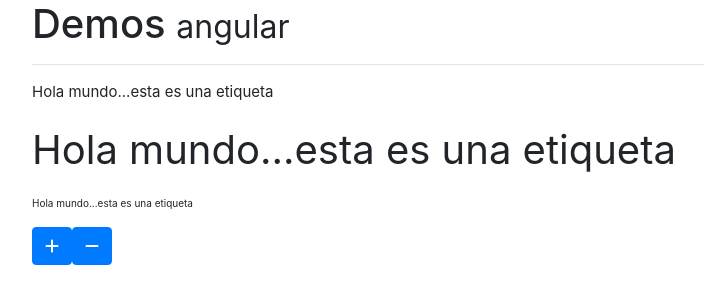
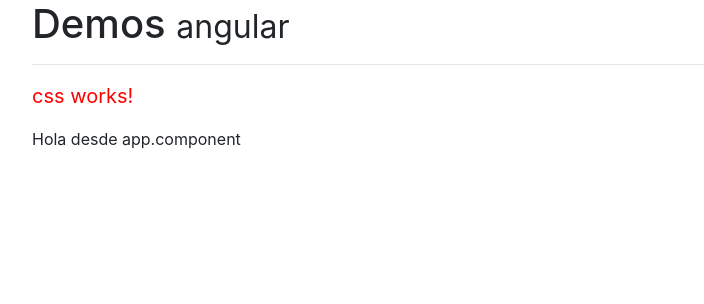
Before and after one commit to Brigitte9219/Miscelaneos_Angular, an Angular app: page / in a window 1280 px wide. Shown: the top 304 px of the page, without its empty margins (53-757 px from the left). Built offline with nearby package versions, Linux system fonts and the light colour scheme; a web font is replaced by a local one.

Commit message:
Aplicando CSS a un solo componente

```diff
--- a/src/app/app.component.html
+++ b/src/app/app.component.html
@@ -3,6 +3,9 @@
   <hr>
 
 
-  <app-ng-style></app-ng-style>
+  <!--<app-ng-style></app-ng-style>-->
+  <app-css></app-css>
 
+
+  <p>Hola desde app.component</p>
 </div>
--- a/src/app/app.module.ts
+++ b/src/app/app.module.ts
@@ -4,11 +4,13 @@
 import { AppRoutingModule } from './app-routing.module';
 import { AppComponent } from './app.component';
 import { NgStyleComponent } from './components/ng-style/ng-style.component';
+import { CssComponent } from './components/css/css.component';
 
 @NgModule({
   declarations: [
     AppComponent,
-    NgStyleComponent
+    NgStyleComponent,
+    CssComponent
   ],
   imports: [
     BrowserModule,
--- /dev/null
+++ b/src/app/components/css/css.component.html
@@ -0,0 +1 @@
+<p>css works!</p>
--- /dev/null
+++ b/src/app/components/css/css.component.ts
@@ -0,0 +1,16 @@
+import { Component } from '@angular/core';
+
+@Component({
+  selector: 'app-css',
+  template:`
+  <p> css works!</p>`,
+  styles:[`
+  p{
+    color:red;
+  font-size:20px;
+  }
+  `]
+})
+export class CssComponent {
+
+}
```
Also changed, not shown: src/app/components/css/css.component.css (added), 1 other file (tests, documents, lock files or other folders).
